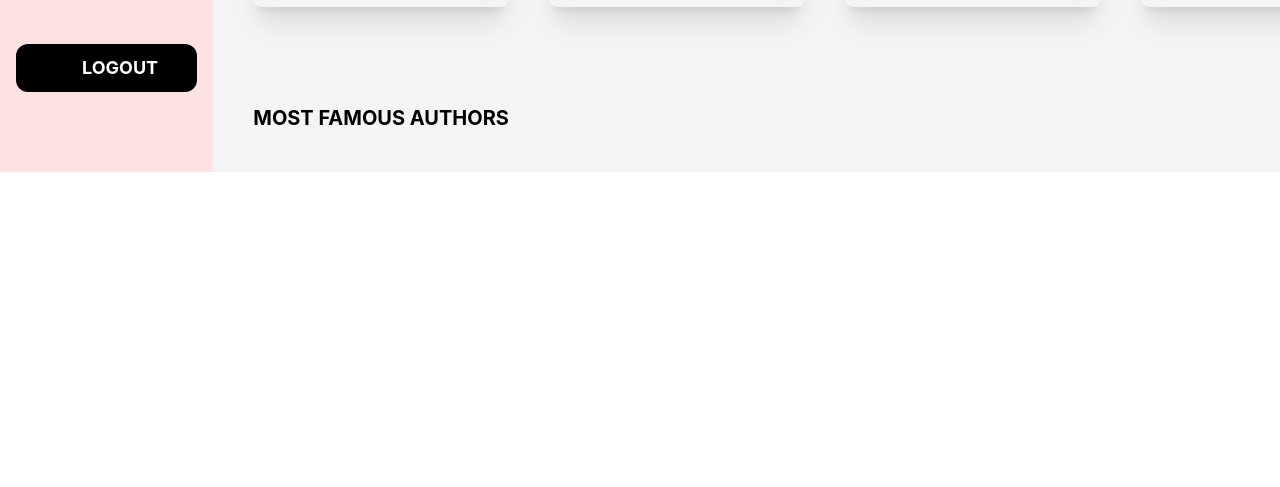
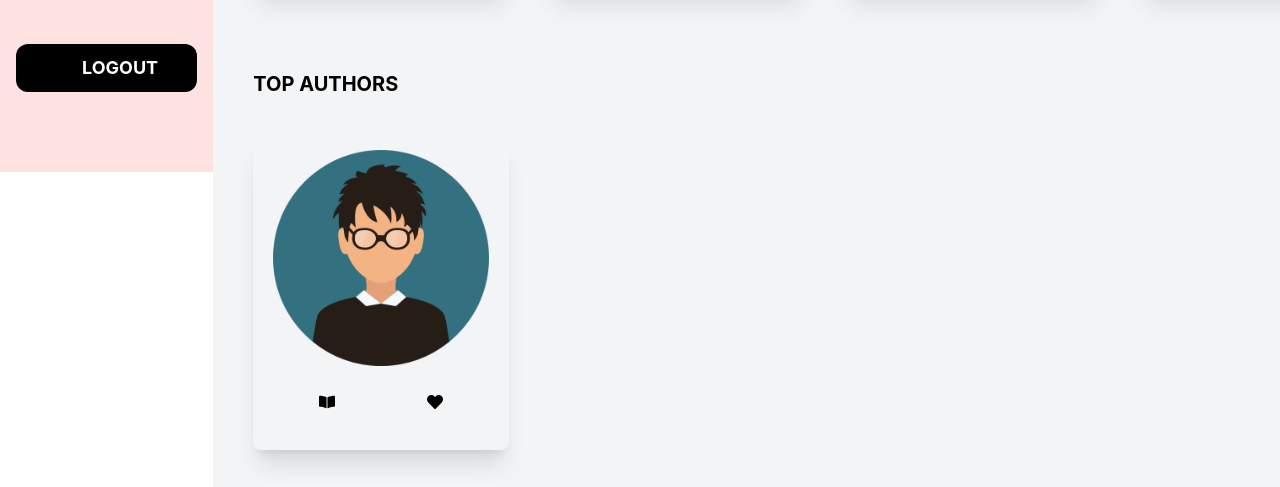
Before and after one commit to thushara-abeykoon/bookstore-frontend, a React (Create React App) app: page / in a window 1280 px wide. Shown: the part 628-1115 px from the top of the page. Before the commit the page ends 800 px from the top, so only its background shows below. Built offline with nearby package versions, Linux system fonts and the light colour scheme.

Commit message:
added author card

```diff
--- /dev/null
+++ b/src/component/AuthorCard.js
@@ -0,0 +1,20 @@
+import React from 'react'
+import UserImage from '../assets/219970.png'
+import { FaBookOpen, FaHeart } from 'react-icons/fa';
+
+const AuthorCard = ({firstName, lastName, bookCount, likeCount}) => {
+  return (
+    <div className='w-64 shadow-xl rounded-lg pt-3 pb-10 flex flex-col items-center gap-4 px-5'>
+        <img src={UserImage} className='w-full' />
+        <div className='flex flex-col items-center gap-3 w-full'>
+            <h3 className='text-2xl font-bold'>{firstName} {lastName}</h3>
+            <div className='flex justify-around w-full'>
+                <p className='flex-box gap-3'><FaBookOpen /> {bookCount}</p>
+                <p className='flex-box gap-3'>{<FaHeart />} {likeCount}</p>
+            </div>
+        </div>
+    </div>
+  );
+}
+
+export default AuthorCard
--- a/src/component/Dashboard.js
+++ b/src/component/Dashboard.js
@@ -1,6 +1,7 @@
 import React from 'react'
 import { FaSearch } from "react-icons/fa";
 import BookCard from './BookCard';
+import AuthorCard from './AuthorCard';
 
 const Dashboard = () => {
     const books = [
@@ -30,7 +31,7 @@ const Dashboard = () => {
         }},
     ];
   return (
-    <div className='float-left w-5/6 h-screen px-10 py-10 flex flex-col justify-between bg-gray-100'>
+    <div className='float-left w-5/6 px-10 py-10 flex flex-col gap-20 bg-gray-100'>
         <div className='flex-box gap-20'>
             <h2 className='text-5xl font-bold font-sans'>Welcome Admin!</h2>
             <SearchBar />
@@ -45,7 +46,10 @@ const Dashboard = () => {
         </div>
 
         <div className='flex flex-col items-start gap-10'>
-            <h3 className='font-bold text-xl uppercase'>Most Famous Authors</h3>
+            <h3 className='font-bold text-xl uppercase'>Top Authors</h3>
+            <div className='flex-box justify-start gap-10'>
+                <AuthorCard />
+            </div>
         </div>
 
     </div>
```
Also changed, not shown: src/assets/219970.png (added).
